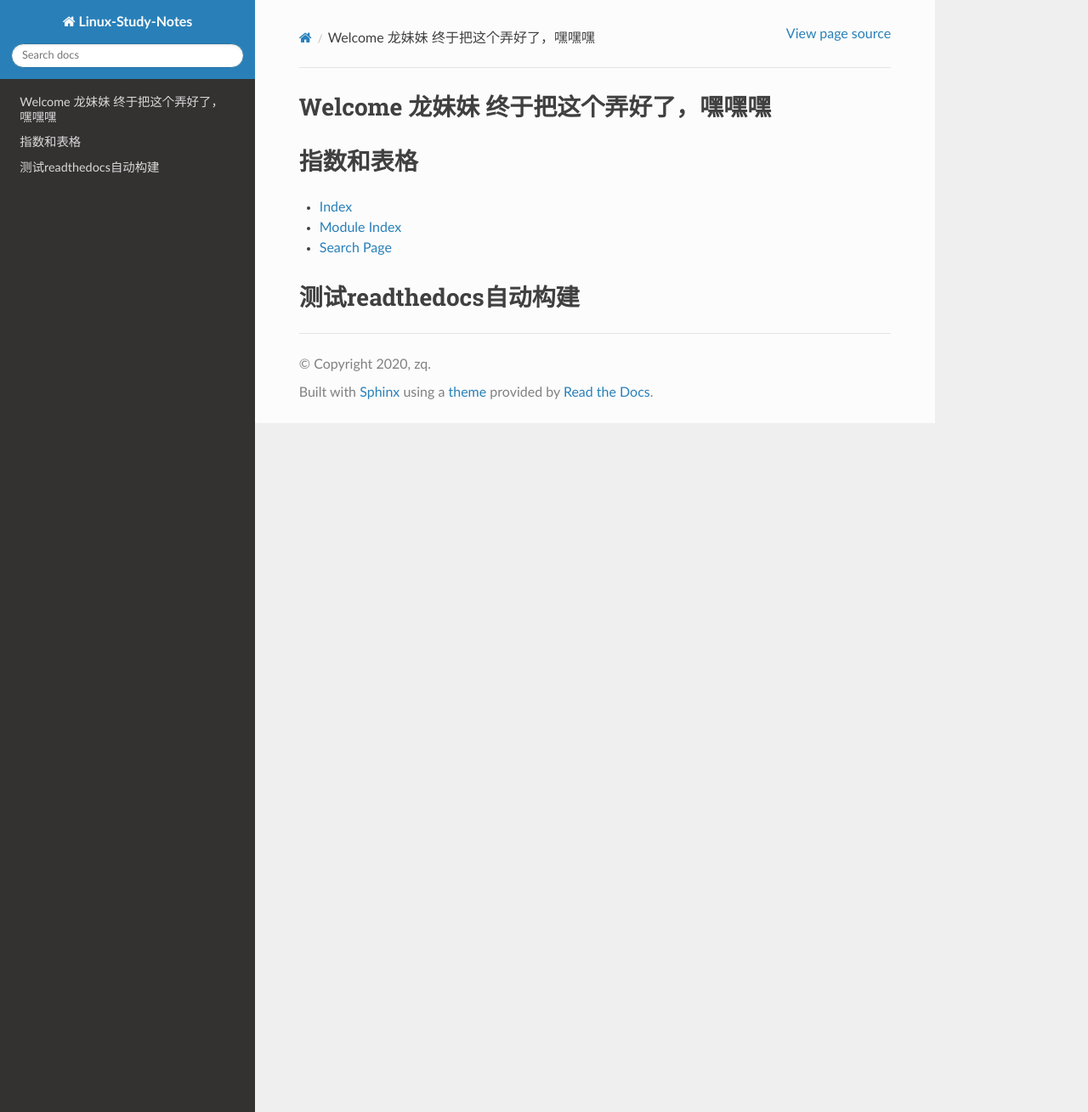
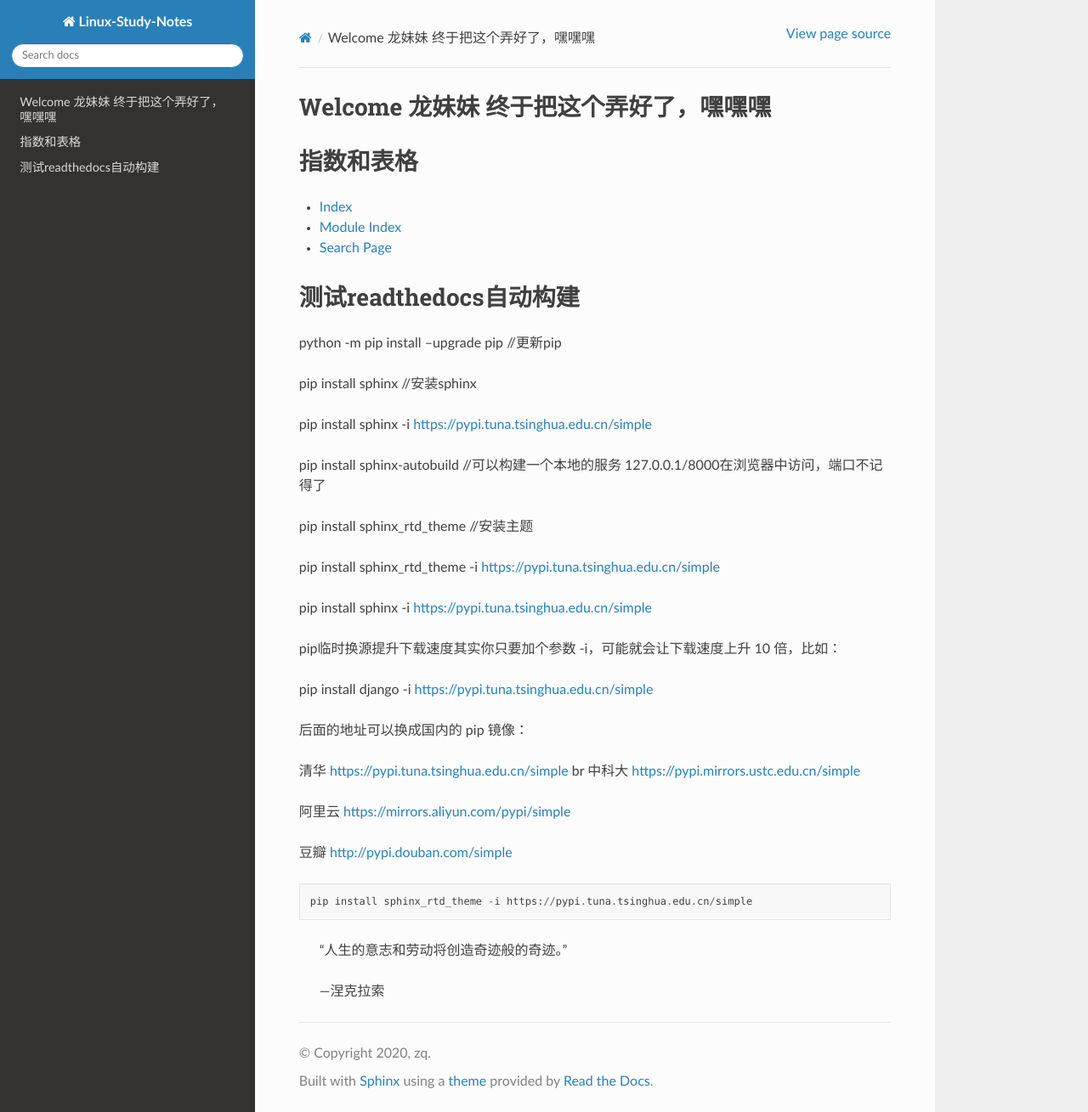
Before and after one commit to fdevil/Linux-Study-Notes, a Sphinx documentation site: the page built from source/index.rst, in a window 1280 px wide and 1309 px high. Shown: the whole window at 85% size. Built offline with Sphinx 7.4.7 and the Read the Docs theme 2.0.0, drawn with Linux system fonts in a browser that asks for light colours.

Commit message:
测试readthedocs自动构建

```diff
--- a/source/index.rst
+++ b/source/index.rst
@@ -21,3 +21,42 @@ Welcome 龙妹妹 终于把这个弄好了，嘿嘿嘿
 
 测试readthedocs自动构建
 ========================
+
+
+python -m pip install --upgrade pip //更新pip
+
+pip install sphinx //安装sphinx
+
+pip install sphinx -i https://pypi.tuna.tsinghua.edu.cn/simple
+
+pip install sphinx-autobuild //可以构建一个本地的服务  127.0.0.1/8000在浏览器中访问，端口不记得了
+
+pip install sphinx_rtd_theme //安装主题
+
+pip install sphinx_rtd_theme -i https://pypi.tuna.tsinghua.edu.cn/simple
+
+pip install sphinx -i https://pypi.tuna.tsinghua.edu.cn/simple
+
+pip临时换源提升下载速度其实你只要加个参数 -i，可能就会让下载速度上升 10 倍，比如：
+
+pip install django -i https://pypi.tuna.tsinghua.edu.cn/simple
+
+后面的地址可以换成国内的 pip 镜像：
+
+清华 https://pypi.tuna.tsinghua.edu.cn/simple \br
+中科大 https://pypi.mirrors.ustc.edu.cn/simple
+
+阿里云 https://mirrors.aliyun.com/pypi/simple
+
+豆瓣 http://pypi.douban.com/simple
+
+::
+
+	pip install sphinx_rtd_theme -i https://pypi.tuna.tsinghua.edu.cn/simple
+
+
+..
+
+      “人生的意志和劳动将创造奇迹般的奇迹。”
+
+      — 涅克拉索
```
